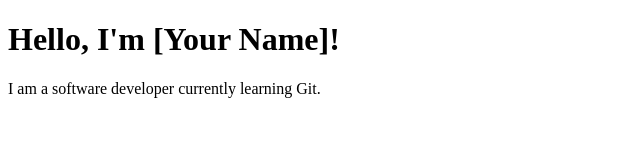
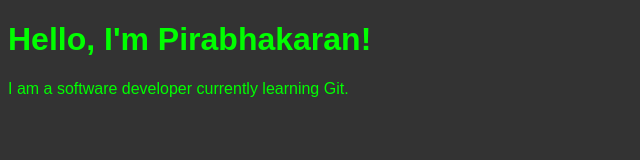
Before and after one commit to prabhacog-cloud/Gitdemo2026, a plain HTML site: page Index.html in a window 1280 px wide. Shown: the whole page, without its empty margins (0-640 px from the left). Drawn offline with Linux system fonts and the light colour scheme.

Commit message:
Added experimental dark theme css

```diff
--- a/Index.html
+++ b/Index.html
@@ -2,9 +2,10 @@
 <html>
 <head>
 <title>My Portfolio</title>
+<link rel="stylesheet" href="style.css">
 </head>
 <body>
-<h1>Hello, I'm [Your Name]!</h1>
+<h1>Hello, I'm Pirabhakaran!</h1>
 <p>I am a software developer currently learning Git.</p>
 </body>
 </html>
--- /dev/null
+++ b/style.css
@@ -0,0 +1,5 @@
+body {
+background-color: #333;
+color: #00ff00; /* Hacker green */
+font-family: sans-serif;
+}
```
